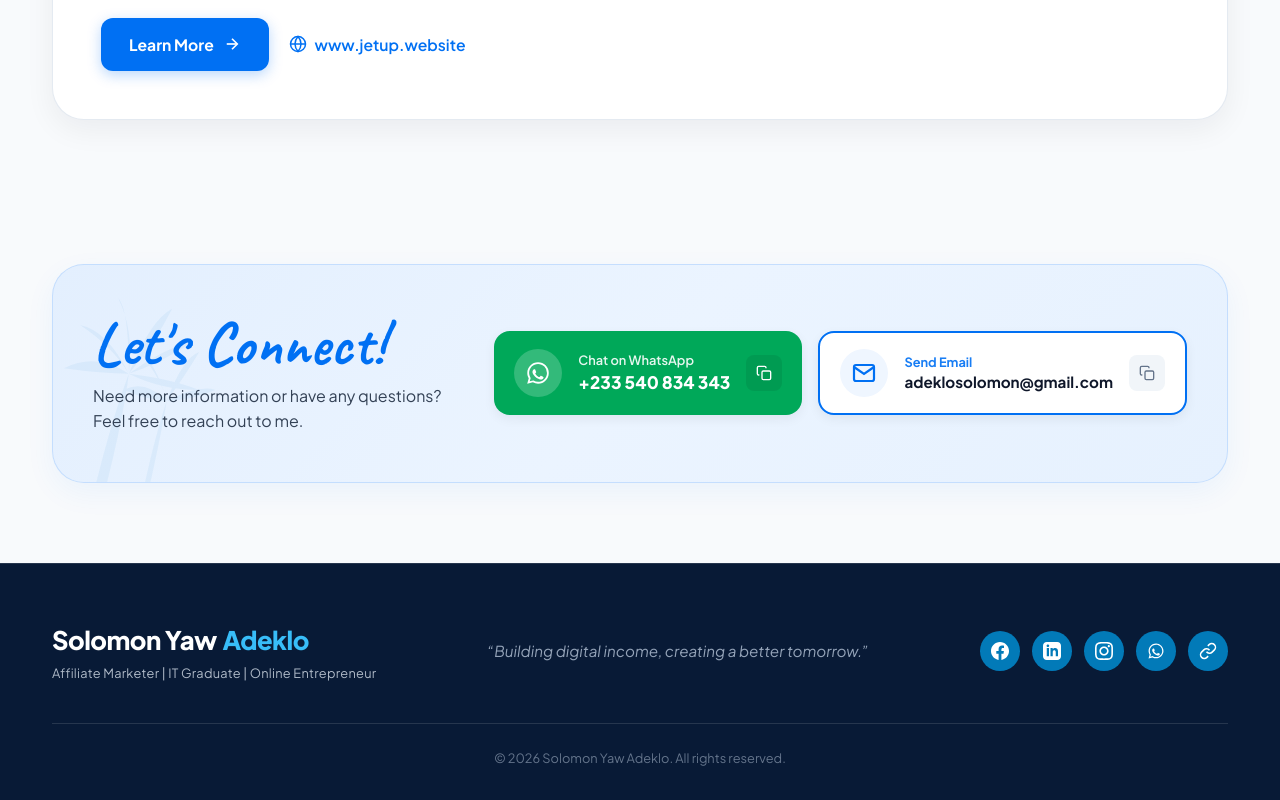
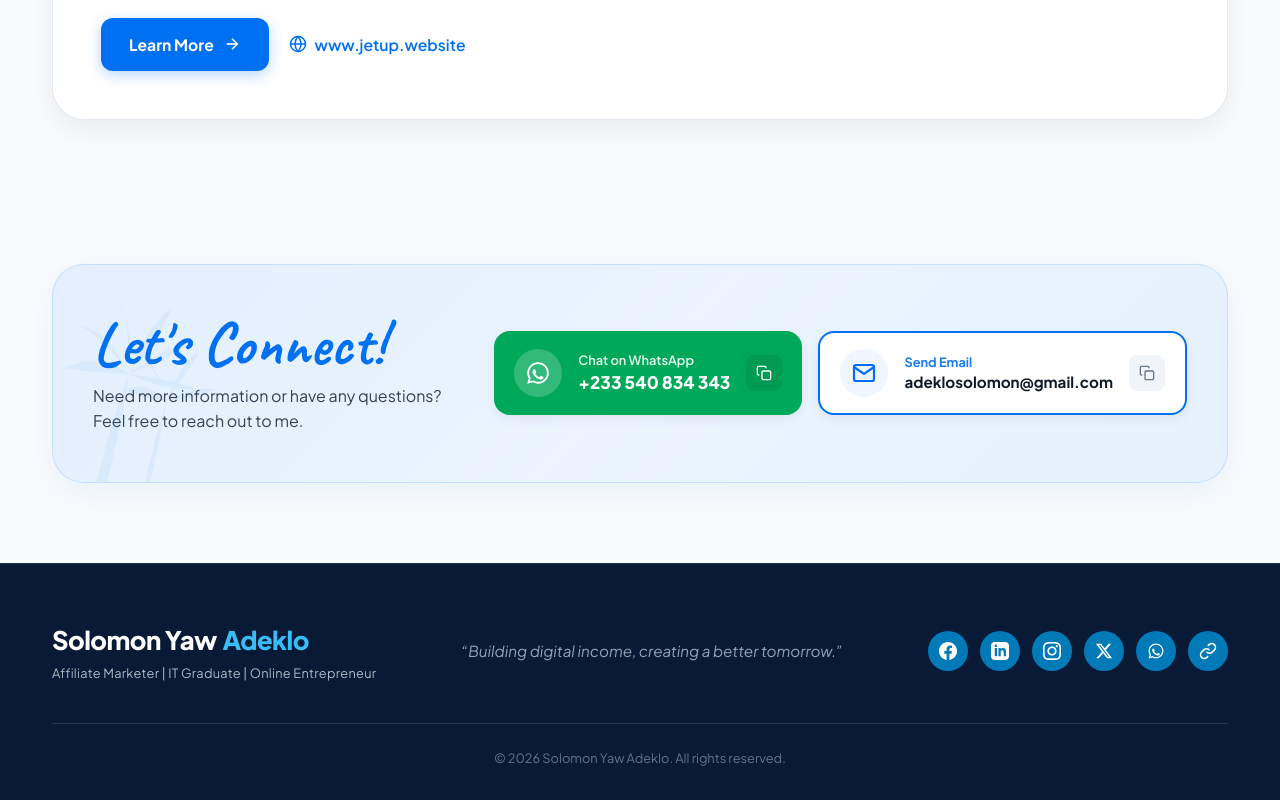
Before and after one commit to solomonyaw/Portfolio, a React app: page index.html in a window 1280 px wide. Shown: the part 1635-2435 px from the top of the page. Built offline with nearby package versions, Linux system fonts and the light colour scheme.

Commit message:
feat: add Twitter/X profile links
Update metadata and social media profiles to include the Twitter/X handle for improved social integration.

```diff
--- a/index.html
+++ b/index.html
@@ -12,6 +12,8 @@
     <meta property="og:type" content="website" />
     <meta property="og:image" content="./assets/images/solomon-profile.jpg" />
     <meta name="twitter:card" content="summary_large_image" />
+    <meta name="twitter:site" content="@solomonyaw2" />
+    <meta name="twitter:creator" content="@solomonyaw2" />
     <meta name="theme-color" content="#081a36" />
     <link rel="icon" type="image/x-icon" href="./jetuplogo.png">
 
@@ -42,7 +44,8 @@
       "sameAs": [
         "https://www.facebook.com/profile.php?id=100011411506511",
         "https://www.linkedin.com/in/solomon-adeklo-1501453bb/",
-        "https://www.instagram.com/solomonyaw.ghandi"
+        "https://www.instagram.com/solomonyaw.ghandi",
+        "https://x.com/solomonyaw2"
       ]
     }
     </script>
@@ -456,6 +459,13 @@
               </svg>
             </a>
 
+            <!-- X (formerly Twitter) -->
+            <a href="https://x.com/solomonyaw2" target="_blank" rel="noopener noreferrer" class="social-circle-btn" aria-label="X Profile" title="Connect on X">
+              <svg viewBox="0 0 24 24">
+                <path d="M18.244 2.25h3.308l-7.227 8.26 8.502 11.24H16.17l-5.214-6.817L4.99 21.75H1.68l7.73-8.835L1.254 2.25H8.08l4.713 6.231zm-1.161 17.52h1.833L7.084 4.126H5.117z"/>
+              </svg>
+            </a>
+
             <!-- WhatsApp -->
             <a href="https://wa.me/233540834343" target="_blank" rel="noopener noreferrer" class="social-circle-btn" aria-label="Direct Chat on WhatsApp" title="Chat on WhatsApp">
               <svg viewBox="0 0 24 24">
```
